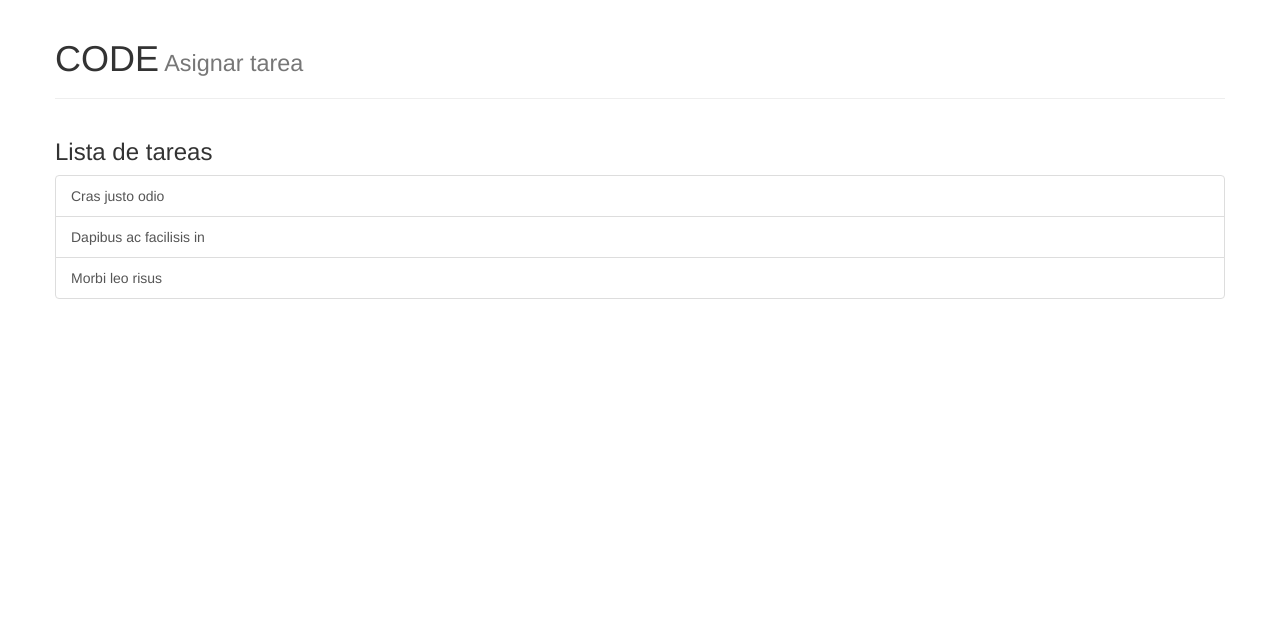
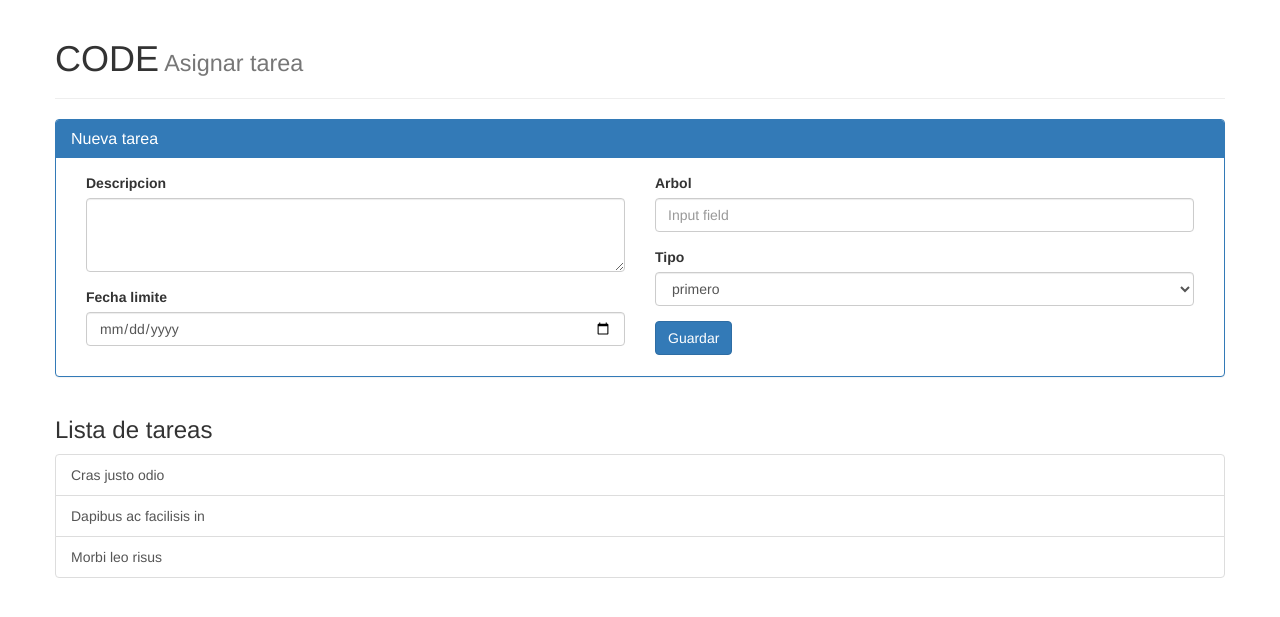
Before and after one commit to beimarhuarachi/CODE, a PHP site: page /vista/asignacion_tareas.php in a window 1280 px wide. Shown: the part 51-668 px from the top of the page. Run offline with PHP 8.4, Linux system fonts and the light colour scheme.

```diff
--- a/vista/asignacion_tareas.php
+++ b/vista/asignacion_tareas.php
@@ -24,6 +24,51 @@
               </div>
 
               <div class="row">
+                  <div class="panel panel-primary">
+                      <div class="panel-heading">
+                          <h3 class="panel-title">Nueva tarea</h3>
+                      </div>
+                      <div class="panel-body">
+                          <form action="" method="POST" role="form">
+                              <div class="col-md-6">
+                                  <div class="form-group">
+                                      <label for="">Descripcion</label>
+                                      <textarea name="" id="input" class="form-control" rows="3" required="required"></textarea>
+                                  </div>
+
+                                  <div class="form-group">
+                                      <label for="">Fecha limite</label>
+                                      <input type="date" class="form-control" id="" placeholder="Input field">
+                                  </div>
+
+
+                              </div>
+
+                              <div class="col-md-6">
+
+                                  <div class="form-group">
+                                      <label for="">Arbol</label>
+                                      <input type="text" class="form-control" id="" placeholder="Input field">
+                                  </div>
+
+                                  <div class="form-group">
+                                      <label for="">Tipo</label>
+                                      <select name="" id="input" class="form-control" required="required">
+                                          <option value="">primero</option>
+                                      </select>
+
+                                  </div>
+                                  <button type="submit" class="btn btn-primary">Guardar</button>
+
+                              </div>
+
+
+                          </form>
+                      </div>
+                  </div>
+              </div>
+
+              <div class="row">
                   <h3>Lista de tareas</h3>
                   <div class="list-group">
                     <button type="button" class="list-group-item">Cras justo odio</button>
```
Also changed, not shown: bd/code.sql (added, +51 -0 lines), modelo/BDConeccion.php (added, +57 -0 lines), modelo/Asignacion.php (line endings or trailing spaces). Lines whose indentation alone changed are shown as unchanged.
